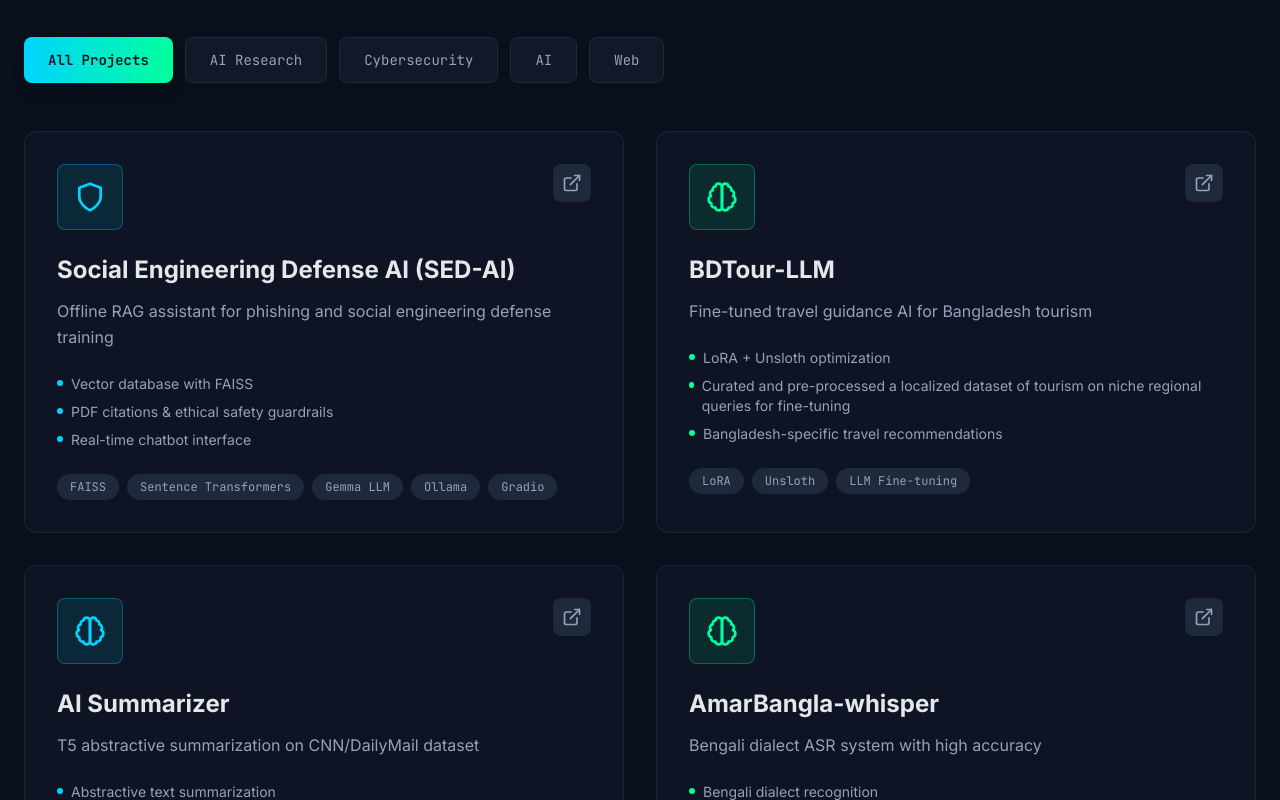
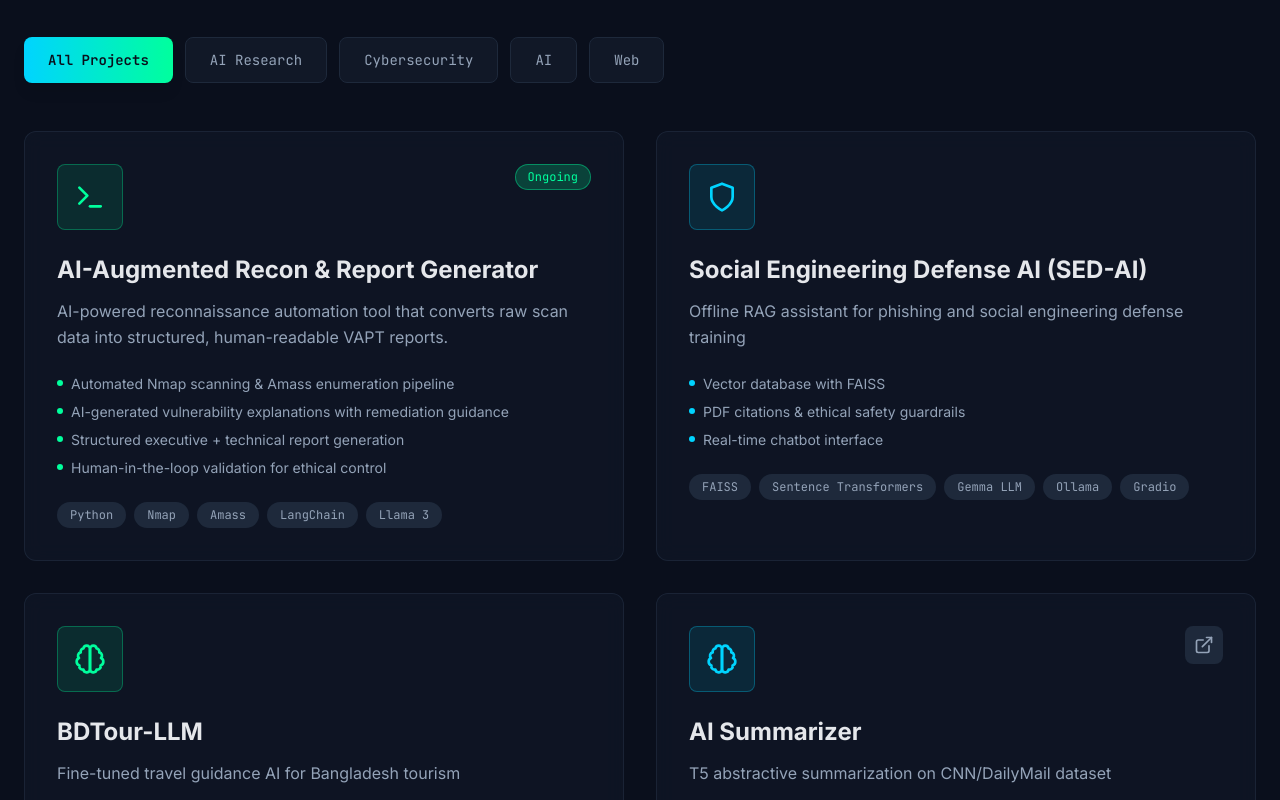
Before and after one commit to mahirmasud/portfolio, a React (Vite) app: page / in a window 1280 px wide. Shown: the part 5660-6460 px from the top of the page. Built offline with nearby package versions, Linux system fonts and the light colour scheme; the HTML template or start-up script is replaced by a standard one.

Commit message:
add a project

```diff
--- a/src/components/Projects.jsx
+++ b/src/components/Projects.jsx
@@ -1,5 +1,5 @@
 import React, { useEffect, useRef, useState } from 'react';
-import { Brain, Shield, Globe, Database, ExternalLink, Github } from 'lucide-react';
+import { Brain, Shield, Globe, Database, ExternalLink, Github, Terminal } from 'lucide-react';
 
 const Projects = () => {
   const [isVisible, setIsVisible] = useState(false);
@@ -28,6 +28,23 @@ const Projects = () => {
   const filters = ['All Projects', 'AI Research', 'Cybersecurity', 'AI', 'Web'];
 
   const projects = [
+    {
+      title: 'AI-Augmented Recon & Report Generator',
+      description: 'AI-powered reconnaissance automation tool that converts raw scan data into structured, human-readable VAPT reports.',
+      technologies: ['Python', 'Nmap', 'Amass', 'LangChain', 'Llama 3'],
+      Link: '',
+      features: [
+      'Automated Nmap scanning & Amass enumeration pipeline',
+      'AI-generated vulnerability explanations with remediation guidance',
+      'Structured executive + technical report generation',
+      'Human-in-the-loop validation for ethical control'
+        ],
+      categories: ['Cybersecurity', 'AI'],
+      status: 'Ongoing',
+      icon: Terminal,
+      color: 'cyber-green'
+    },
+
     {
       title: 'Social Engineering Defense AI (SED-AI)',
       description: 'Offline RAG assistant for phishing and social engineering defense training',
@@ -158,7 +175,15 @@ const Projects = () => {
                   <div className={`p-4 rounded-lg bg-${project.color}/10 border border-${project.color}/30 group-hover:bg-${project.color}/20 transition-all duration-300`}>
                       <Icon className={`w-8 h-8 text-${project.color}`} />
                   </div>
-                  <div className="flex gap-2">
+
+                    <div className="flex items-center gap-2">
+                      {project.status && (
+                        <span className="px-3 py-1 text-xs font-mono rounded-full bg-cyber-green/20 text-cyber-green border border-cyber-green/40">
+                          {project.status}
+                          </span>
+                              )}
+
+                          {project.Link && (
                         <a
                           href={project.Link}
                           target="_blank"
@@ -167,8 +192,10 @@ const Projects = () => {
                           >
                           <ExternalLink className={`w-5 h-5 text-gray-blue hover:text-${project.color} transition-colors`} />
                         </a>
+                            )}
                       </div>
                 </div>
+
 
                 {/* Project Title */}
                 <h4 className="text-2xl font-bold text-soft-white mb-3 group-hover:text-neon-blue transition-colors duration-300">
```
Lines whose indentation alone changed are shown as unchanged.
